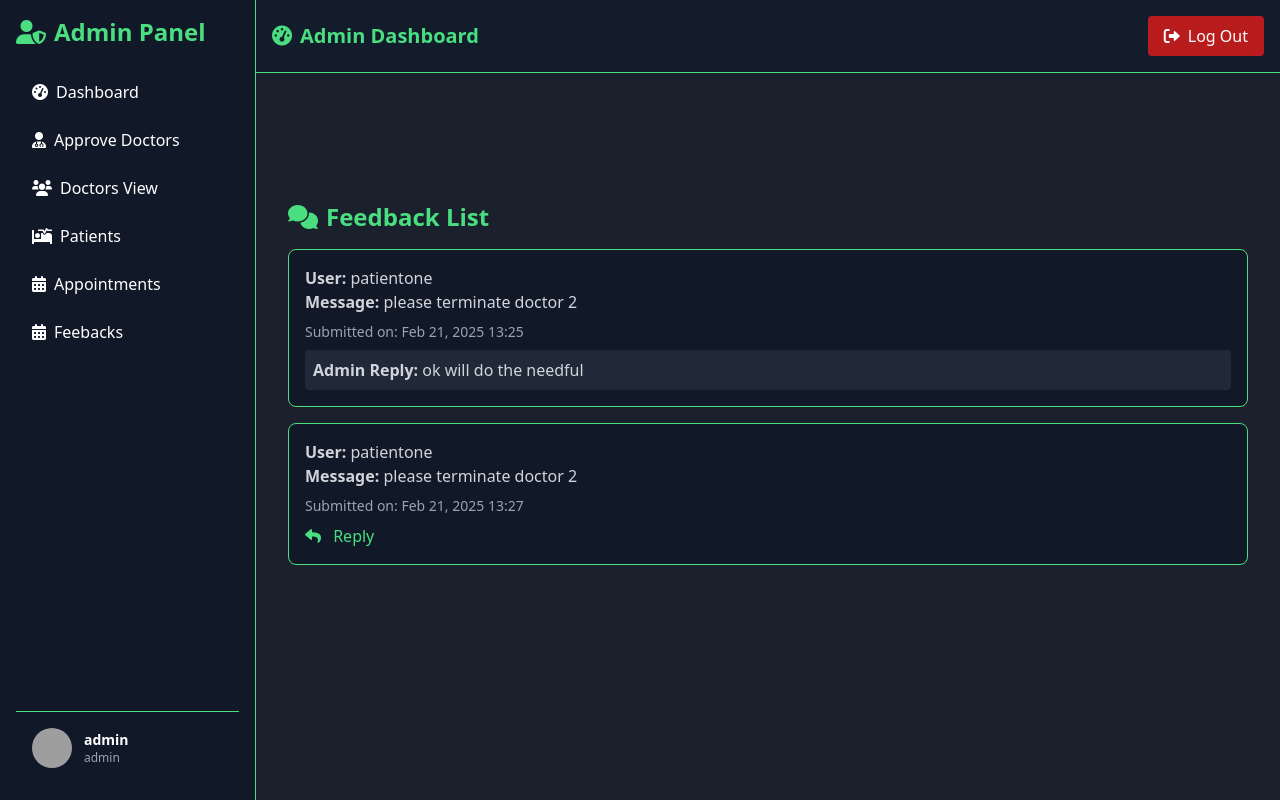
After one commit to AbyvargheseMandapathel/Hospital-Management-System, a Django app: page /list/ in a window 1280 px wide. The commit adds this page. Run offline with Django 5.2, Linux system fonts and the light colour scheme; a user stored in the database is signed in; data comes from the database, SQL or seed files in the repository; both versions use the stored data as it was after the commit; parts of the project's set-up code (start-up, migrations or seed data) failed here and were passed over; some libraries are stand-ins or nearby versions; grey boxes are pictures that could not be loaded.

Commit message:
feedback

```diff
--- a/accounts/models.py
+++ b/accounts/models.py
@@ -268,3 +268,13 @@ class VitalsRecord(models.Model):
         else:
             raise ValueError("Vitals can only be recorded if an appointment has an assigned nurse.")
         super().save(*args, **kwargs)
+
+
+class Feedback(models.Model):
+    user = models.ForeignKey(Profile, on_delete=models.CASCADE)
+    message = models.TextField()
+    reply = models.TextField(blank=True, null=True)
+    created_at = models.DateTimeField(auto_now_add=True)
+
+    def __str__(self):
+        return f"Feedback from {self.user.username}"
--- a/accounts/templates/base/admin_base.html
+++ b/accounts/templates/base/admin_base.html
@@ -118,6 +118,7 @@
           <li><a href="{% url 'approved_doctors' %}" class="block py-2 px-4 hover-effect rounded flex items-center"><i class="fas fa-users mr-2"></i> Doctors View</a></li>
           <li><a href="{% url 'view_patients' %}" class="block py-2 px-4 hover-effect rounded flex items-center"><i class="fas fa-procedures mr-2"></i> Patients</a></li>
           <li><a href="{% url 'view_appointments' %}" class="block py-2 px-4 hover-effect rounded flex items-center"><i class="fas fa-calendar-alt mr-2"></i> Appointments</a></li>
+          <li><a href="{% url 'feedback_list' %}" class="block py-2 px-4 hover-effect rounded flex items-center"><i class="fas fa-calendar-alt mr-2"></i> Feebacks</a></li>
         </ul>
       </nav>
       <!-- User Profile (Fixed at Bottom) -->
@@ -143,6 +144,7 @@
           <li><a href="{% url 'approved_doctors' %}" class="block py-2 px-4 hover-effect rounded flex items-center"><i class="fas fa-users mr-2"></i> Doctors View</a></li>
           <li><a href="{% url 'view_patients' %}" class="block py-2 px-4 hover-effect rounded flex items-center"><i class="fas fa-procedures mr-2"></i> Patients</a></li>
           <li><a href="{% url 'view_appointments' %}" class="block py-2 px-4 hover-effect rounded flex items-center"><i class="fas fa-calendar-alt mr-2"></i> Appointments</a></li>
+          <li><a href="{% url 'feedback_list' %}" class="block py-2 px-4 hover-effect rounded flex items-center"><i class="fas fa-calendar-alt mr-2"></i> Feebacks</a></li>
         </ul>
       </nav>
       <!-- User Profile -->
--- a/accounts/templates/base/nurse_base.html
+++ b/accounts/templates/base/nurse_base.html
@@ -115,7 +115,8 @@
         <ul class="space-y-2">
           <li><a href="{% url 'nurse_dashboard' %}" class="block py-2 px-4 hover-effect rounded flex items-center"><i class="fas fa-tachometer-alt mr-2"></i> Dashboard</a></li>
           <li><a href="{% url 'view_appointments_nurse' %}" class="block py-2 px-4 hover-effect rounded flex items-center"><i class="fas fa-user-md mr-2"></i> Book Appointment</a></li>
-        </ul>
+          <li><a href="{% url 'submit_feedback' %}" class="block py-2 px-4 hover-effect rounded flex items-center"><i class="fas fa-procedures mr-2"></i> Submit Feedback</a></li>
+        <li><a href="{% url 'user_feedback_list' %}" class="block py-2 px-4 hover-effect rounded flex items-center"><i class="fas fa-procedures mr-2"></i> Your Feedbacks</a></li></ul>
       </nav>
       <!-- User Profile (Fixed at Bottom) -->
       <div class="user-profile flex items-center p-4 border-t border-custom mt-auto">
@@ -137,7 +138,8 @@
         <ul class="space-y-2">
           <li><a href="{% url 'nurse_dashboard' %}" class="block py-2 px-4 hover-effect rounded flex items-center"><i class="fas fa-tachometer-alt mr-2"></i> Dashboard</a></li>
           <li><a href="{% url 'view_appointments_nurse' %}" class="block py-2 px-4 hover-effect rounded flex items-center"><i class="fas fa-user-md mr-2"></i> Approve Doctors</a></li>
-          </ul>
+          <li><a href="{% url 'submit_feedback' %}" class="block py-2 px-4 hover-effect rounded flex items-center"><i class="fas fa-procedures mr-2"></i> Submit Feedback</a></li>
+          <li><a href="{% url 'user_feedback_list' %}" class="block py-2 px-4 hover-effect rounded flex items-center"><i class="fas fa-procedures mr-2"></i> Your Feedbacks</a></li></ul>
       </nav>
       <!-- User Profile -->
       <div class="user-profile flex items-center mt-auto">
--- a/accounts/templates/base/patient_base.html
+++ b/accounts/templates/base/patient_base.html
@@ -118,6 +118,8 @@
           <li><a href="{% url 'doctors_view_patient' %}" class="block py-2 px-4 hover-effect rounded flex items-center"><i class="fas fa-users mr-2"></i> Browse Doctprs</a></li>
           <li><a href="{% url 'patient_appointments' %}" class="block py-2 px-4 hover-effect rounded flex items-center"><i class="fas fa-calendar-alt mr-2"></i> Appointments</a></li>
           <li><a href="{% url 'predict_page' %}" class="block py-2 px-4 hover-effect rounded flex items-center"><i class="fas fa-calendar-alt mr-2"></i> Predict</a></li>
+          <li><a href="{% url 'submit_feedback' %}" class="block py-2 px-4 hover-effect rounded flex items-center"><i class="fas fa-procedures mr-2"></i> Submit Feedback</a></li>
+          <li><a href="{% url 'user_feedback_list' %}" class="block py-2 px-4 hover-effect rounded flex items-center"><i class="fas fa-procedures mr-2"></i> Your Feedbacks</a></li>
 
         </ul>
       </nav>
@@ -144,6 +146,8 @@
           <li><a href="{% url 'approved_doctors' %}" class="block py-2 px-4 hover-effect rounded flex items-center"><i class="fas fa-users mr-2"></i> Doctors View</a></li>
           <li><a href="{% url 'view_patients' %}" class="block py-2 px-4 hover-effect rounded flex items-center"><i class="fas fa-procedures mr-2"></i> Patients</a></li>
           <li><a href="{% url 'view_appointments' %}" class="block py-2 px-4 hover-effect rounded flex items-center"><i class="fas fa-calendar-alt mr-2"></i> Appointments</a></li>
+          <li><a href="{% url 'submit_feedback' %}" class="block py-2 px-4 hover-effect rounded flex items-center"><i class="fas fa-procedures mr-2"></i> Submit Feedback</a></li>
+          <li><a href="{% url 'user_feedback_list' %}" class="block py-2 px-4 hover-effect rounded flex items-center"><i class="fas fa-procedures mr-2"></i> Your Feedbacks</a></li>
         </ul>
       </nav>
       <!-- User Profile -->
--- /dev/null
+++ b/accounts/templates/feedback_list.html
@@ -0,0 +1,32 @@
+{% extends base_template %}
+
+{% block title %}Feedback List{% endblock %}
+
+{% block content %}
+<h2 class="text-2xl font-semibold mb-4 text-custom-green flex items-center">
+  <i class="fas fa-comments mr-2"></i> Feedback List
+</h2>
+
+<div class="space-y-4">
+  {% if feedbacks %}
+    {% for feedback in feedbacks %}
+      <div class="bg-sidebar p-4 rounded-lg border border-custom">
+        <p class="text-gray-300"><strong>User:</strong> {{ feedback.user.username }}</p>
+        <p class="text-gray-300"><strong>Message:</strong> {{ feedback.message }}</p>
+        <p class="text-gray-400 text-sm mt-2">Submitted on: {{ feedback.created_at|date:"M d, Y H:i" }}</p>
+        {% if feedback.reply %}
+          <div class="mt-2 p-2 bg-gray-800 rounded">
+            <p class="text-gray-300"><strong>Admin Reply:</strong> {{ feedback.reply }}</p>
+          </div>
+        {% else %}
+          <a href="{% url 'admin_reply_feedback' feedback.id %}" class="text-custom-green hover:underline mt-2 inline-block">
+            <i class="fas fa-reply mr-2"></i> Reply
+          </a>
+        {% endif %}
+      </div>
+    {% endfor %}
+  {% else %}
+    <p class="text-gray-400">No feedback available.</p>
+  {% endif %}
+</div>
+{% endblock %}
--- a/accounts/urls.py
+++ b/accounts/urls.py
@@ -61,6 +61,12 @@ urlpatterns = [
     path("nurse/appointments/", view_appointments_nurse, name="view_appointments_nurse"),
 
     path("vitals/<int:appointment_id>/", vital_records_view, name="vital_records"),
+
+    path("my-feedback/", user_feedback_list, name="user_feedback_list"),
+    path("submit/", submit_feedback, name="submit_feedback"),
+    path("list/", feedback_list, name="feedback_list"),
+    path("reply/<int:feedback_id>/", admin_reply_feedback, name="admin_reply_feedback"),
+
 ]
 
 
--- a/accounts/views.py
+++ b/accounts/views.py
@@ -1059,3 +1059,43 @@ def view_appointments_nurse(request):
     appointments = Appointment.objects.filter(nurse=nurse).order_by('-date')
 
     return render(request, "view_appointments_nurse.html", {"appointments": appointments})
+
+
+@login_required
+def submit_feedback(request):
+    if request.method == "POST":
+        message = request.POST.get("message")
+        if message:
+            Feedback.objects.create(user=request.user, message=message)
+            messages.success(request, "Feedback submitted successfully!")
+        else:
+            messages.error(request, "Message cannot be empty.")
+    return render(request, "submit_feedback.html")
+
+@user_passes_test(is_admin)
+def feedback_list(request):
+    feedbacks = Feedback.objects.all()
+    return render(request, "feedback_list.html", {"feedbacks": feedbacks})
+
+@user_passes_test(is_admin)
+def admin_reply_feedback(request, feedback_id):
+    if not request.user.is_superuser:
+        messages.error(request, "Unauthorized access!")
+        return redirect("feedback_list")
+
+    feedback = get_object_or_404(Feedback, id=feedback_id)
+
+    if request.method == "POST":
+        reply = request.POST.get("reply")
+        feedback.reply = reply
+        feedback.save()
+        messages.success(request, "Reply added successfully!")
+        return redirect("feedback_list")
+
+    return render(request, "admin_reply_feedback.html", {"feedback": feedback})
+
+
+@login_required
+def user_feedback_list(request):
+    feedbacks = Feedback.objects.filter(user=request.user)
+    return render(request, "user_feedback_list.html", {"feedbacks": feedbacks})
```
Also changed, not shown: accounts/templates/admin_reply_feedback.html (added, +25 -0 lines), accounts/templates/base/doctor_base.html (+6 -1 lines), accounts/templates/submit_feedback.html (added, +20 -0 lines), accounts/templates/user_feedback_list.html (added, +29 -0 lines), accounts/migrations/0012_feedback.py (added), db.sqlite3.
